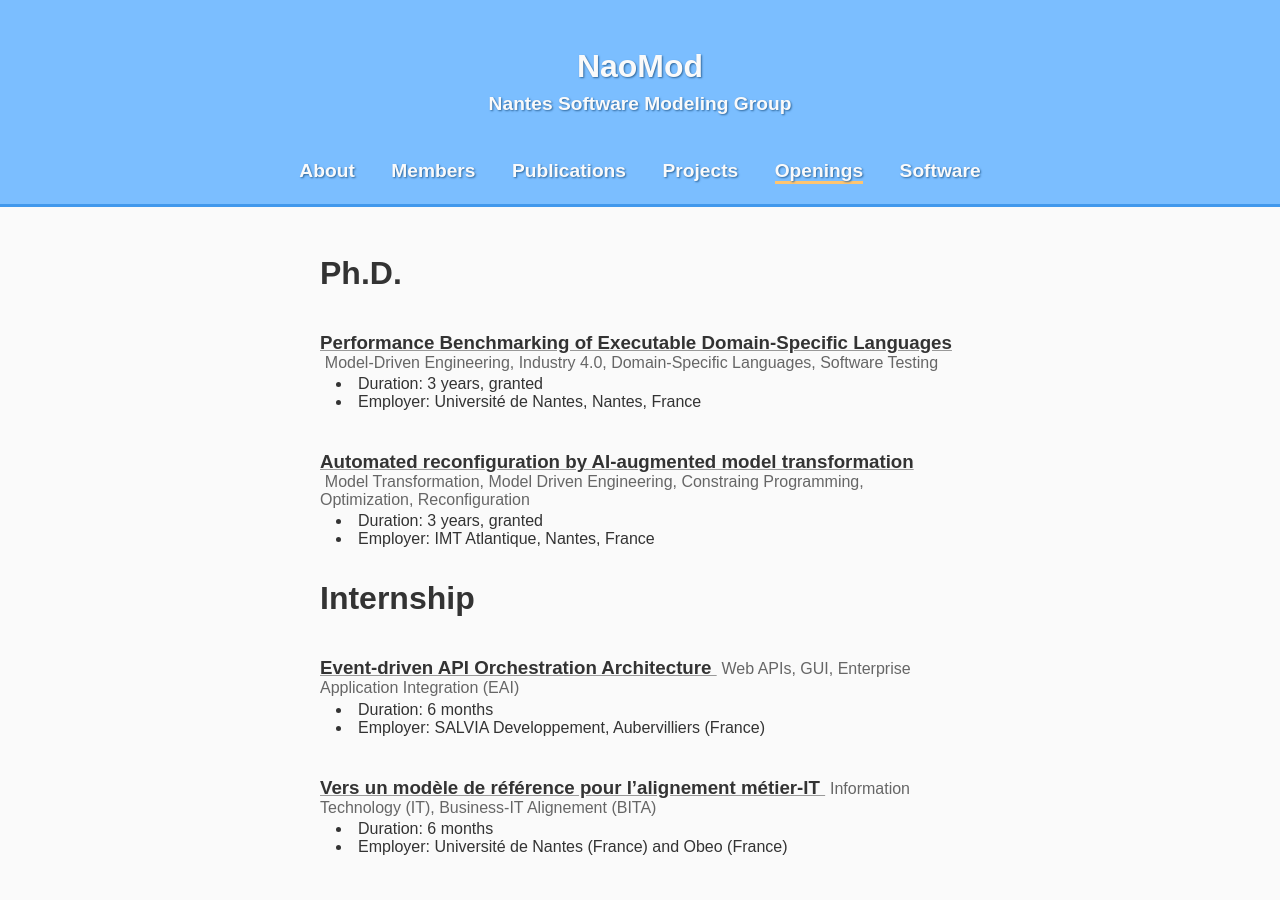
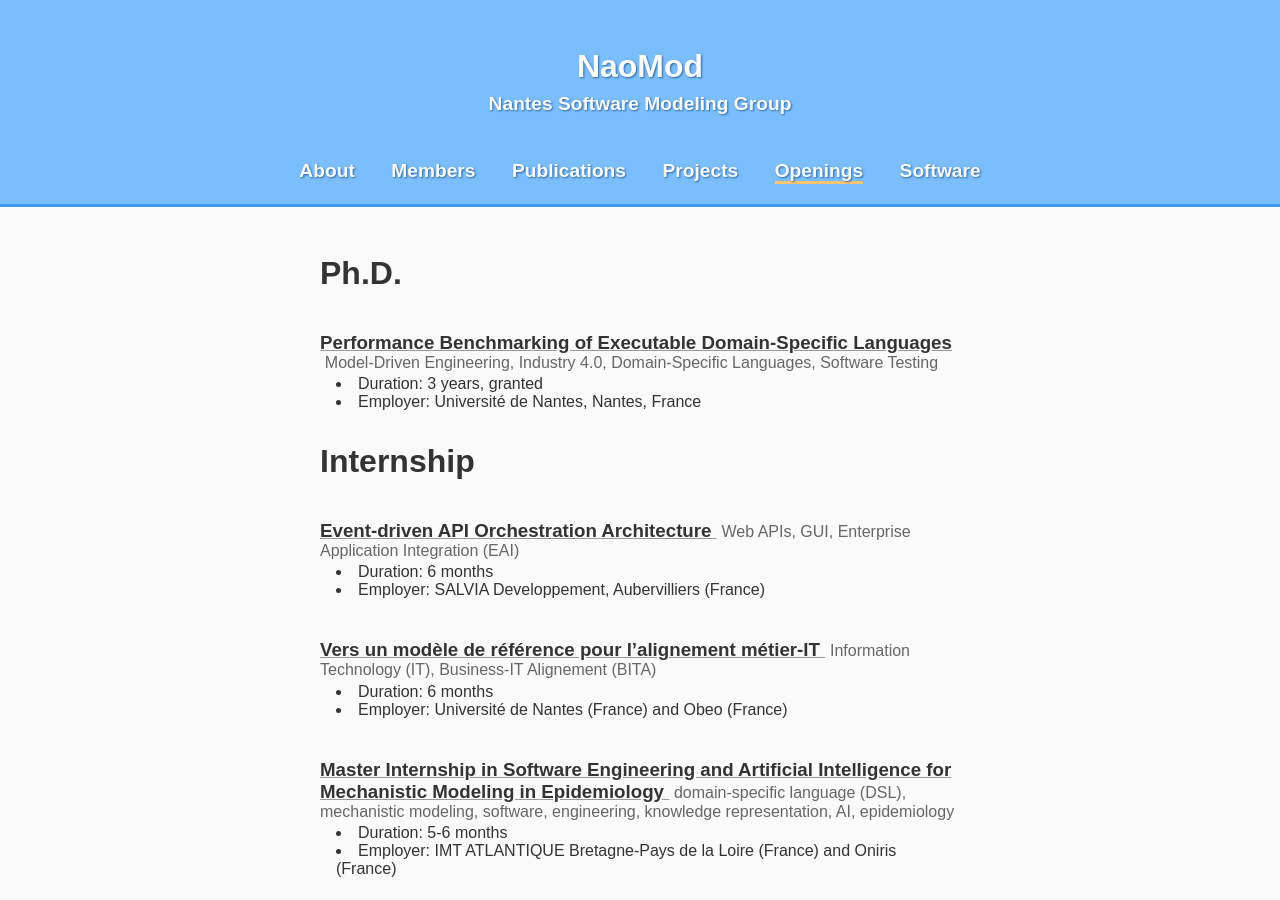
Before and after one commit to NaoMod/naomod.github.io, a Jekyll site: the page built from openings.html, in a window 1280 px wide and 900 px high. Built offline with Jekyll 4.4.1, drawn with Linux system fonts in a browser that asks for light colours.

Commit message:
Removed filed PhD position

```diff
--- a/openings.html
+++ b/openings.html
@@ -15,13 +15,6 @@ openings:
     employer: Université de Nantes, Nantes, France
     tags: Model-Driven Engineering, Industry 4.0, Domain-Specific Languages, Software Testing
     doc: doc/WP2-thesis-subject-Perf-Evaluation-RMS-V1.1-shortPublic.pdf
-
-  - title: Automated reconfiguration by AI-augmented model transformation
-    type: Ph.D.
-    duration: 3 years, granted
-    employer: IMT Atlantique, Nantes, France
-    tags: Model Transformation, Model Driven Engineering, Constraing Programming, Optimization, Reconfiguration
-    doc: doc/PhD_AIaugmentedModelTransformation.pdf
 
   - title: Event-driven API Orchestration Architecture
     type: Internship
```
